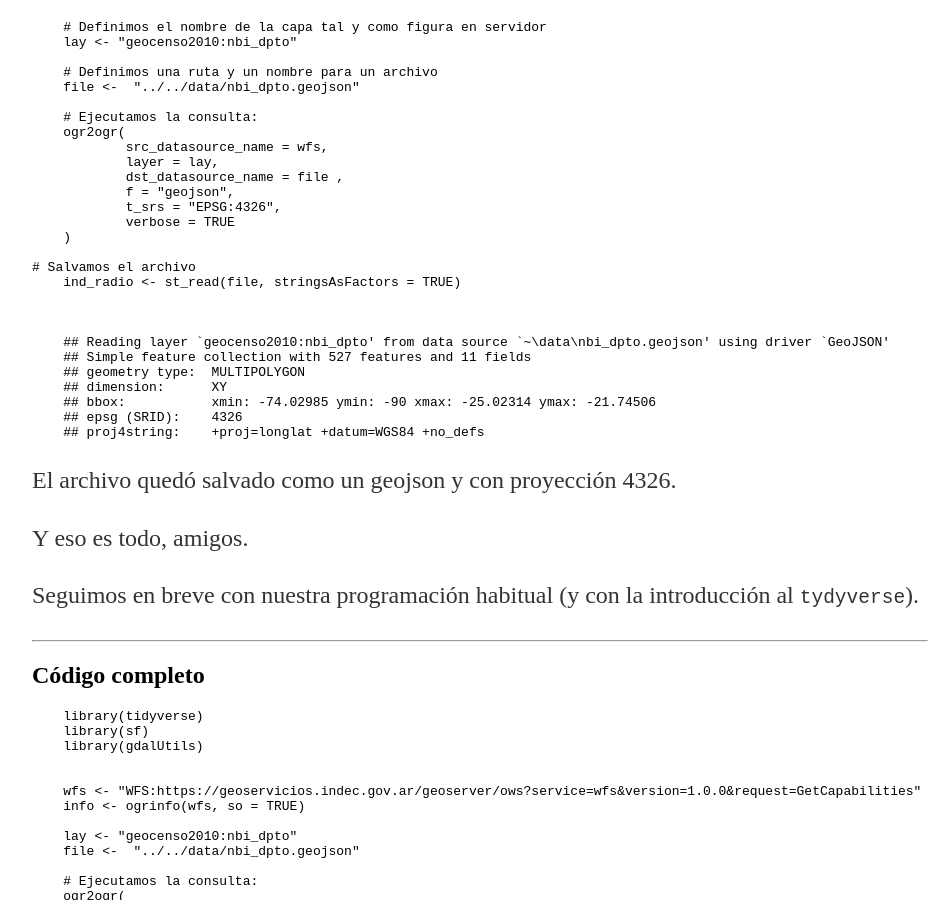
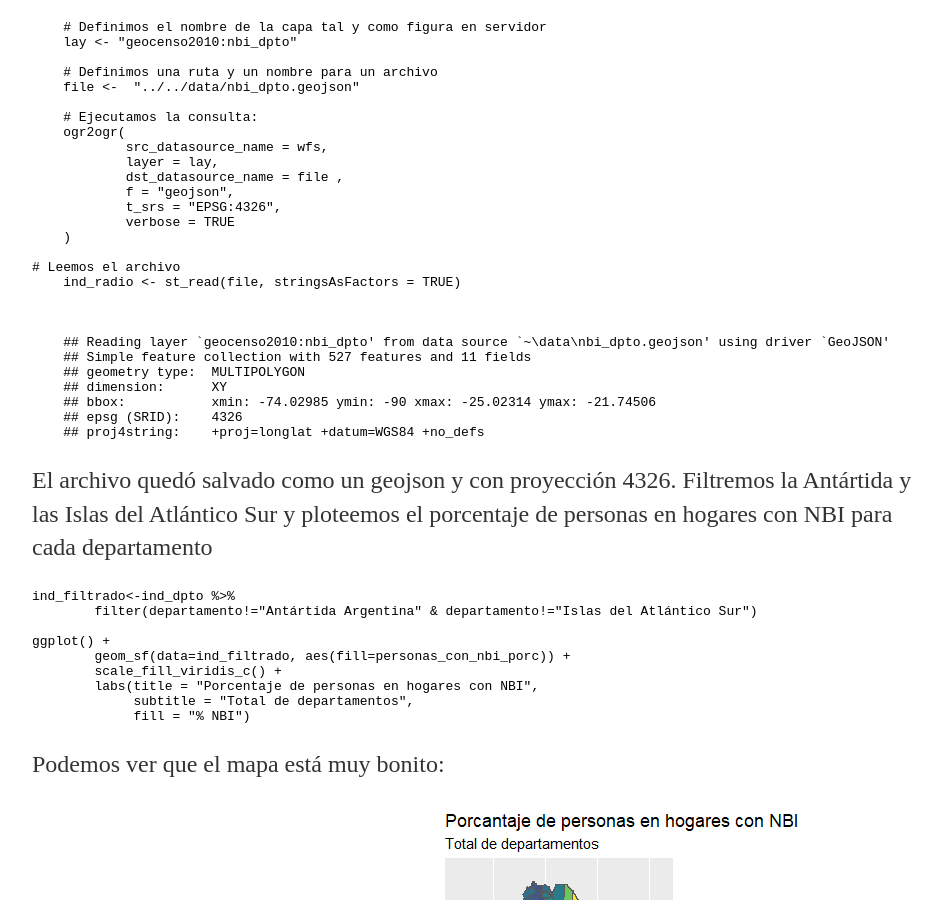
Before and after one commit to gefero/gefero.github.io, a Jekyll site: the page built from _posts/2019-03-14-Consultando-mapas.md, in a window 1280 px wide and 900 px high, scrolled down 881 px. Shown: the whole window, without its empty margins (160-1111 px from the left). Built offline with Jekyll 4.4.1, drawn with Linux system fonts in a browser that asks for light colours.

Commit message:
Updt post

````diff
--- a/_posts/2019-03-14-Consultando-mapas.md
+++ b/_posts/2019-03-14-Consultando-mapas.md
@@ -53,7 +53,7 @@ Vemos que hay capas a nivel provincia, departamento y provincia.
             verbose = TRUE
     )
 
-# Salvamos el archivo
+# Leemos el archivo
     ind_radio <- st_read(file, stringsAsFactors = TRUE)
 
 
@@ -67,7 +67,25 @@ Vemos que hay capas a nivel provincia, departamento y provincia.
     ## proj4string:    +proj=longlat +datum=WGS84 +no_defs
 ```
 
-El archivo quedó salvado como un geojson y con proyección 4326.
+El archivo quedó salvado como un geojson y con proyección 4326. Filtremos la Antártida y las Islas del Atlántico Sur y ploteemos el porcentaje de personas en hogares con NBI para cada departamento
+
+```r
+ind_filtrado<-ind_dpto %>%
+        filter(departamento!="Antártida Argentina" & departamento!="Islas del Atlántico Sur")
+
+ggplot() +
+        geom_sf(data=ind_filtrado, aes(fill=personas_con_nbi_porc)) +
+        scale_fill_viridis_c() +
+        labs(title = "Porcentaje de personas en hogares con NBI",
+             subtitle = "Total de departamentos",
+             fill = "% NBI")
+```
+
+Podemos ver que el mapa está muy bonito:
+
+<img src="https://github.com/gefero/gefero.github.io/raw/master/blog/_files/2019-03-14-Consultando-mapas/p1.png" title="Plot 1">
+
+
 
 Y eso es todo, amigos.
 
````
Also changed, not shown: blog/_files/2019-03-14-Consultando-mapas/p1.png (added).
